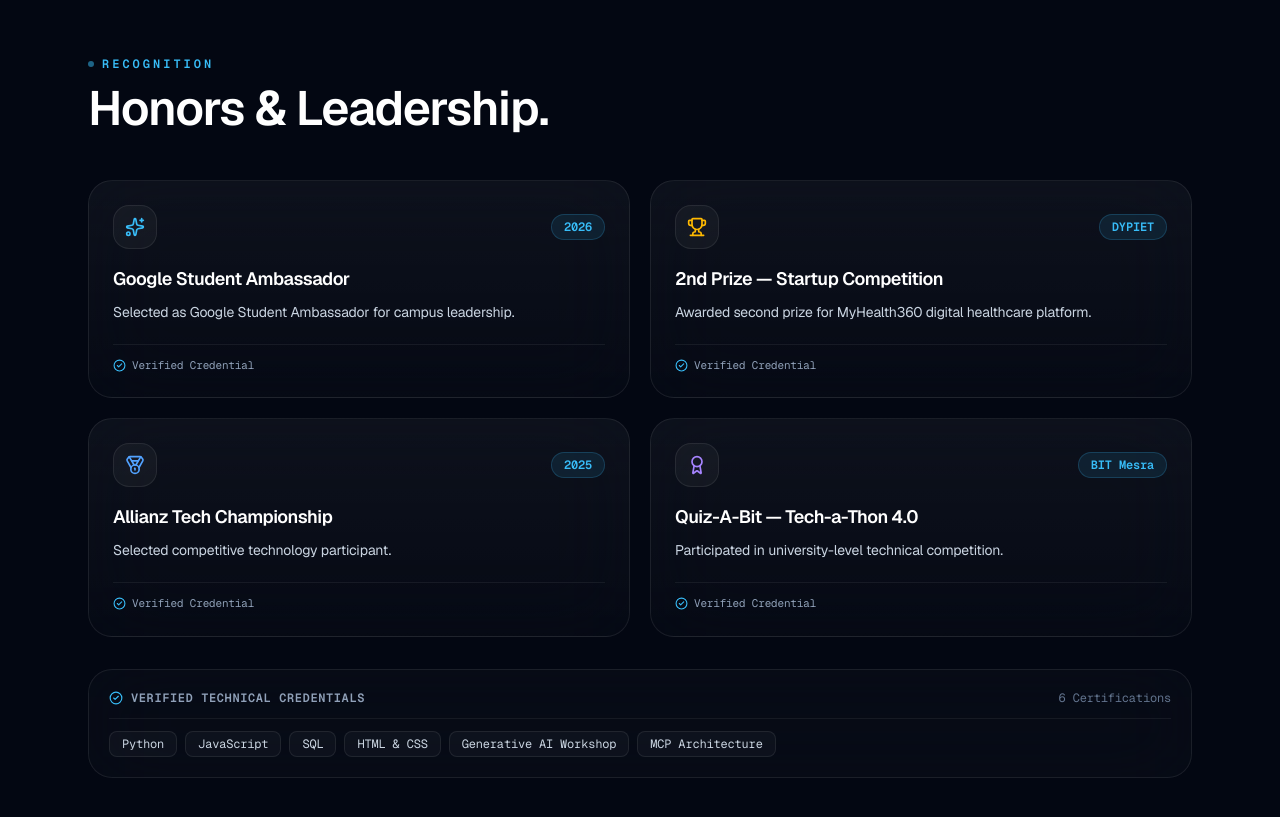
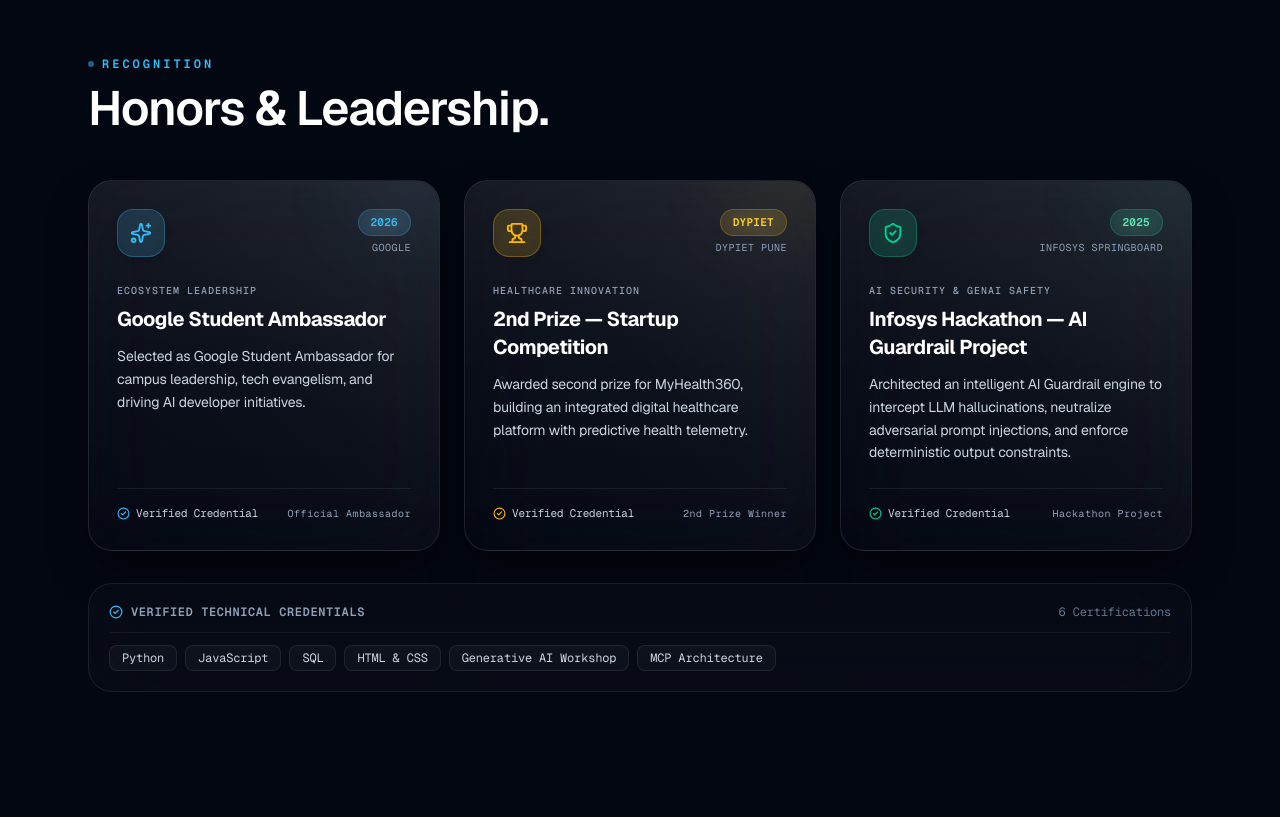
Before and after one commit to Kunal9971172/Portfolio, a Next.js app: page / in a window 1280 px wide. Shown: the part 4220-5037 px from the top of the page. Built offline with nearby package versions, Linux system fonts and the light colour scheme.

Commit message:
feat(achievements): convert homepage recognition into 3 smooth liquid-glass cards with Infosys AI Guardrail

```diff
--- a/components/dashboard/Achievements.tsx
+++ b/components/dashboard/Achievements.tsx
@@ -1,54 +1,129 @@
 "use client";
 
-import { Trophy, Award, Medal, Sparkles, CheckCircle2 } from "lucide-react";
+import { motion } from "framer-motion";
+import { Trophy, Sparkles, ShieldCheck, CheckCircle2 } from "lucide-react";
 import { achievements, certifications } from "@/lib/data";
 import { Section } from "@/components/ui/Primitives";
 
 export default function Achievements() {
-  const getAwardIcon = (title: string) => {
-    if (title.includes("Google")) {
-      return <Sparkles size={20} className="text-cyan" />;
+  const getCardTheme = (index: number, title: string) => {
+    if (title.includes("Google") || index === 0) {
+      return {
+        icon: Sparkles,
+        iconColor: "text-cyan",
+        iconBg: "bg-cyan/15 border-cyan/30",
+        pill: "bg-cyan/10 border-cyan/25 text-cyan",
+        glow: "from-cyan/20 to-transparent",
+        hoverBorder: "hover:border-cyan/50",
+        shadow: "hover:shadow-[0_25px_60px_-10px_rgba(0,0,0,0.9),0_0_35px_-5px_rgba(56,189,248,0.3)]",
+        domain: "Ecosystem & Developer Advocacy",
+      };
     }
-    if (title.includes("Startup") || title.includes("2nd Prize")) {
-      return <Trophy size={20} className="text-amber-400" />;
+    if (title.includes("Startup") || title.includes("Prize") || index === 1) {
+      return {
+        icon: Trophy,
+        iconColor: "text-amber-400",
+        iconBg: "bg-amber-400/15 border-amber-400/30",
+        pill: "bg-amber-400/10 border-amber-400/25 text-amber-300",
+        glow: "from-amber-400/20 to-transparent",
+        hoverBorder: "hover:border-amber-400/50",
+        shadow: "hover:shadow-[0_25px_60px_-10px_rgba(0,0,0,0.9),0_0_35px_-5px_rgba(251,191,36,0.3)]",
+        domain: "Healthcare Tech & Telemetry",
+      };
     }
-    if (title.includes("Allianz")) {
-      return <Medal size={20} className="text-blue-400" />;
-    }
-    return <Award size={20} className="text-violet-400" />;
+    return {
+      icon: ShieldCheck,
+      iconColor: "text-emerald-400",
+      iconBg: "bg-emerald-400/15 border-emerald-400/30",
+      pill: "bg-emerald-400/10 border-emerald-400/25 text-emerald-300",
+      glow: "from-emerald-400/20 to-transparent",
+      hoverBorder: "hover:border-emerald-400/50",
+      shadow: "hover:shadow-[0_25px_60px_-10px_rgba(0,0,0,0.9),0_0_35px_-5px_rgba(52,211,153,0.3)]",
+      domain: "LLM Guardrails & AI Safety",
+    };
   };
 
   return (
     <Section eyebrow="Recognition" title="Honors &amp; Leadership.">
-      {/* 4 Clean Visual Cards */}
-      <div className="grid gap-5 sm:grid-cols-2">
-        {achievements.map((a) => (
+      {/* Exactly 3 Visual Cards with Liquid Glass and Smooth Motion */}
+      <div className="grid gap-6 md:grid-cols-3">
+        {achievements.map((a, idx) => {
+          const theme = getCardTheme(idx, a.title);
+          const Icon = theme.icon;
+
+          return (
+            <motion.div
+              key={a.title}
+              initial={{ opacity: 0, y: 20 }}
+              whileInView={{ opacity: 1, y: 0 }}
+              viewport={{ once: true, margin: "-40px" }}
+              transition={{ duration: 0.5, delay: idx * 0.12, ease: [0.16, 1, 0.3, 1] }}
+              whileHover={{ y: -6, transition: { duration: 0.25, ease: "easeOut" } }}
+              className={`group relative flex flex-col justify-between overflow-hidden rounded-3xl border border-white/[0.10] bg-gradient-to-b from-white/[0.06] via-white/[0.025] to-white/[0.01] p-7 backdrop-blur-2xl shadow-[0_20px_50px_-15px_rgba(0,0,0,0.85)] transition-all duration-300 ${theme.hoverBorder} ${theme.shadow}`}
+            >
+              {/* Radial Ambient Backglow on hover */}
               <div
-            key={a.title}
-            className="group relative flex flex-col justify-between overflow-hidden rounded-3xl border border-white/[0.08] bg-gradient-to-b from-white/[0.045] to-white/[0.015] p-6 backdrop-blur-2xl transition-all duration-300 hover:border-cyan/40 hover:bg-white/[0.06] hover:shadow-[0_20px_45px_-12px_rgba(0,0,0,0.8),0_0_25px_-5px_rgba(56,189,248,0.2)] hover:-translate-y-1"
-          >
-            <div>
-              <div className="flex items-center justify-between">
-                <div className="flex h-11 w-11 items-center justify-center rounded-2xl bg-white/[0.04] border border-white/[0.08] group-hover:scale-105 transition-transform">
-                  {getAwardIcon(a.title)}
+                className={`pointer-events-none absolute -top-14 -right-14 h-40 w-40 rounded-full bg-gradient-to-b ${theme.glow} blur-2xl opacity-40 group-hover:opacity-80 transition-opacity duration-500`}
+                aria-hidden
+              />
+
+              {/* Specular Edge Highlight */}
+              <div
+                className="pointer-events-none absolute inset-0 rounded-3xl bg-gradient-to-tr from-transparent via-white/[0.02] to-white/[0.08]"
+                aria-hidden
+              />
+
+              <div className="relative z-10">
+                {/* Header: Icon & Badges */}
+                <div className="flex items-start justify-between gap-3">
+                  <div className={`flex h-12 w-12 items-center justify-center rounded-2xl border ${theme.iconBg} backdrop-blur-xl group-hover:scale-110 transition-transform duration-300 shadow-md`}>
+                    <Icon size={22} className={theme.iconColor} />
                   </div>
-                <span className="rounded-full bg-cyan/10 border border-cyan/20 px-3 py-1 font-mono text-xs font-semibold text-cyan">
+                  <div className="flex flex-col items-end gap-1">
+                    <span className={`rounded-full border px-3 py-1 font-mono text-[11px] font-semibold tracking-wide backdrop-blur-md ${theme.pill}`}>
                       {a.year}
                     </span>
+                    {"org" in a && a.org && (
+                      <span className="font-mono text-[10px] text-slate-400 tracking-wider uppercase">
+                        {String(a.org)}
+                      </span>
+                    )}
+                  </div>
                 </div>
 
-              <h3 className="mt-4 text-lg font-semibold tracking-tight text-white group-hover:text-cyan transition-colors">
+                {/* Category Pill / Eyebrow */}
+                <div className="mt-5">
+                  <span className="font-mono text-[10px] uppercase tracking-widest text-slate-400 font-medium">
+                    {("category" in a && a.category ? String(a.category) : theme.domain)}
+                  </span>
+                  <h3 className="mt-1 text-lg sm:text-xl font-bold tracking-tight text-white group-hover:text-cyan transition-colors duration-200">
                     {a.title}
                   </h3>
-              <p className="mt-2 text-sm leading-relaxed text-slate-300">{a.detail}</p>
                 </div>
 
-            <div className="mt-5 flex items-center gap-1.5 border-t border-white/[0.06] pt-3 font-mono text-[11px] text-slate-400">
-              <CheckCircle2 size={13} className="text-cyan shrink-0" />
+                {/* Engineering Detail */}
+                <p className="mt-3 text-sm leading-relaxed text-slate-300">
+                  {a.detail}
+                </p>
+              </div>
+
+              {/* Card Footer: Domain & Verified Credential */}
+              <div className="relative z-10 mt-6 border-t border-white/[0.07] pt-4">
+                <div className="flex items-center justify-between font-mono text-[11px]">
+                  <div className="flex items-center gap-1.5 text-slate-300">
+                    <CheckCircle2 size={13} className={theme.iconColor} />
                     <span>Verified Credential</span>
                   </div>
+                  {"badge" in a && a.badge && (
+                    <span className="text-[10px] text-slate-400 tracking-wider">
+                      {String(a.badge)}
+                    </span>
+                  )}
                 </div>
-        ))}
+              </div>
+            </motion.div>
+          );
+        })}
       </div>
 
       {/* Compact Certifications Bar */}
--- a/lib/ai/fallback.ts
+++ b/lib/ai/fallback.ts
@@ -210,7 +210,15 @@ ${clientWork.map((c) => `• **${c.name}**: ${c.detail}`).join("\n")}`,
   }
 
   // 7. Achievements, Awards, & Certifications Questions
-  if (q.includes("achievement") || q.includes("award") || q.includes("honor") || q.includes("certif") || q.includes("prize")) {
+  if (
+    q.includes("achievement") ||
+    q.includes("award") ||
+    q.includes("honor") ||
+    q.includes("certif") ||
+    q.includes("prize") ||
+    q.includes("infosys") ||
+    q.includes("guardrail")
+  ) {
     return {
       answer: `### Honors & Leadership
 
--- a/lib/data/profile.ts
+++ b/lib/data/profile.ts
@@ -44,22 +44,26 @@ export const achievements = [
   {
     title: "Google Student Ambassador",
     year: "2026",
-    detail: "Selected as Google Student Ambassador for campus leadership.",
+    org: "Google",
+    detail: "Selected as Google Student Ambassador for campus leadership, tech evangelism, and driving AI developer initiatives.",
+    category: "Ecosystem Leadership",
+    badge: "Official Ambassador",
   },
   {
     title: "2nd Prize — Startup Competition",
     year: "DYPIET",
-    detail: "Awarded second prize for MyHealth360 digital healthcare platform.",
+    org: "DYPIET Pune",
+    detail: "Awarded second prize for MyHealth360, building an integrated digital healthcare platform with predictive health telemetry.",
+    category: "Healthcare Innovation",
+    badge: "2nd Prize Winner",
   },
   {
-    title: "Allianz Tech Championship",
+    title: "Infosys Hackathon — AI Guardrail Project",
     year: "2025",
-    detail: "Selected competitive technology participant.",
-  },
-  {
-    title: "Quiz-A-Bit — Tech-a-Thon 4.0",
-    year: "BIT Mesra",
-    detail: "Participated in university-level technical competition.",
+    org: "Infosys Springboard",
+    detail: "Architected an intelligent AI Guardrail engine to intercept LLM hallucinations, neutralize adversarial prompt injections, and enforce deterministic output constraints.",
+    category: "AI Security & GenAI Safety",
+    badge: "Hackathon Project",
   },
 ];
 
```
Lines whose indentation alone changed are shown as unchanged.
